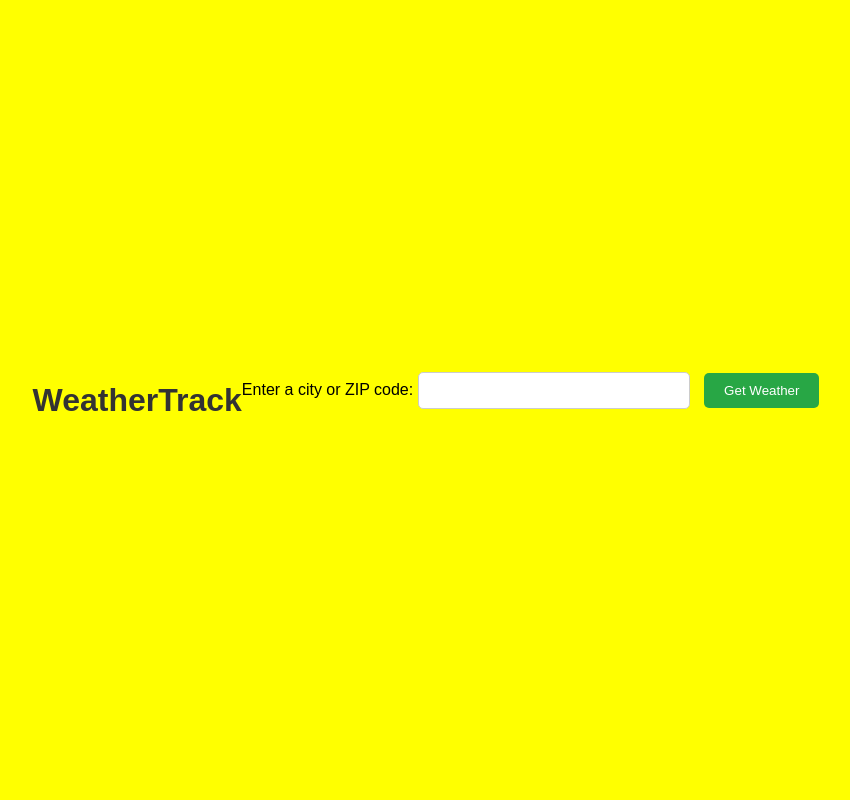
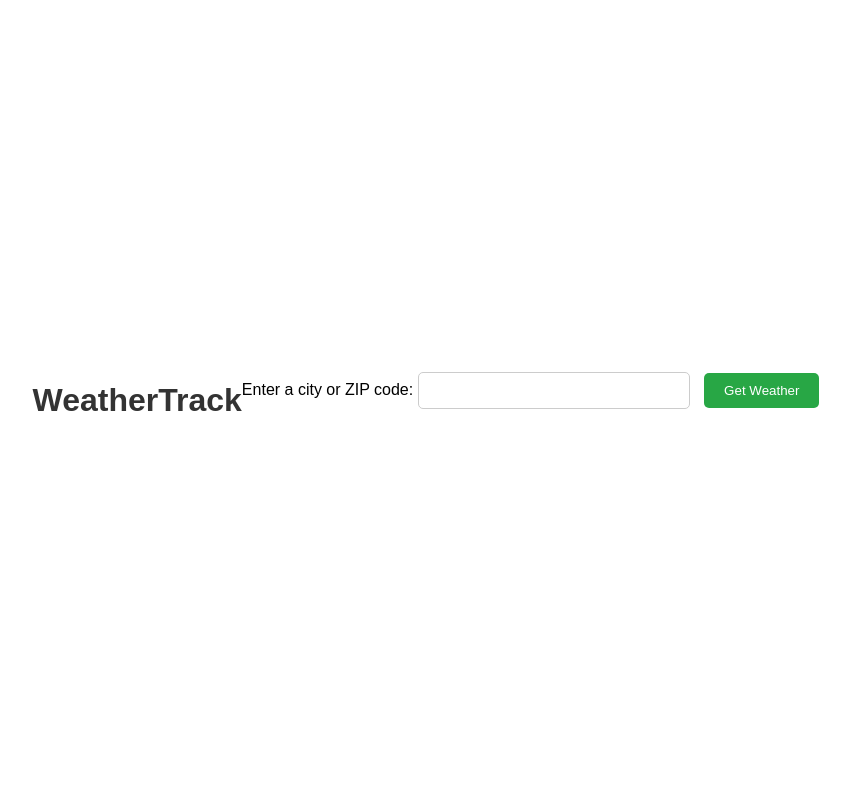
Before and after one commit to digger3927/weathertrack, a Flask app: page / in a window 1280 px wide. Shown: the whole page, without its empty margins (214-1064 px from the left). Run offline with Flask 3, Linux system fonts and the light colour scheme.

Commit message:
fix colors

```diff
--- a/app/static/style.css
+++ b/app/static/style.css
@@ -1,6 +1,6 @@
 body {
     font-family: Arial, sans-serif;
-    background-color: yellow;
+    background-color: white;
     margin: 0;
     padding: 0;
     display: flex;
@@ -39,7 +39,7 @@ button:hover {
 }
 
 .weather-output {
-    background-color: purple;
+    background-color: gray;
     padding: 20px;
     border-radius: 10px;
     box-shadow: 0 2px 10px rgba(0, 0, 0, 0.1);
```
